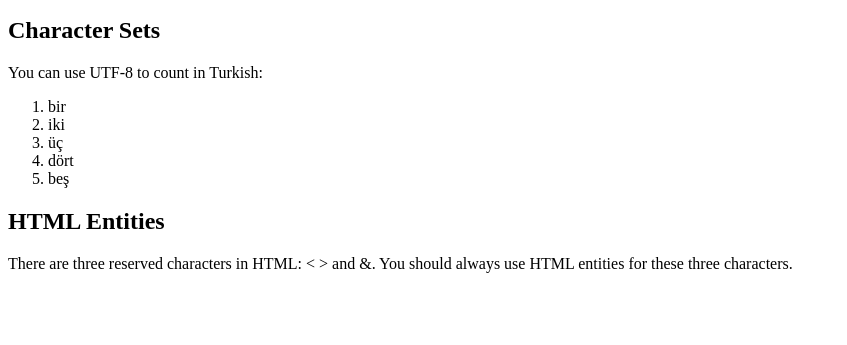
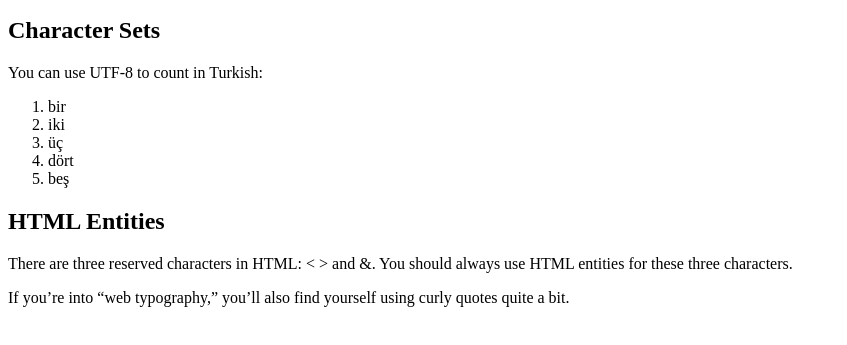
Before and after one commit to ashwathsethuraman69-collab/git_test, a plain HTML site: page images_and_links_exercise/misc/extra.html in a window 1280 px wide. Shown: the part 101-446 px from the top of the page, without its empty margins (0-847 px from the left). Drawn offline with Linux system fonts and the light colour scheme.

Commit message:
modified images_and_links_exercise/misc/extra.htm

```diff
--- a/images_and_links_exercise/misc/extra.html
+++ b/images_and_links_exercise/misc/extra.html
@@ -22,5 +22,7 @@
     <h2>HTML Entities</h2>
     <p>There are three reserved characters in HTML: &lt; &gt; and &amp;. You
     should always use HTML entities for these three characters.</p>
+    <p>If you&rsquo;re into &ldquo;web typography,&rdquo; you&rsquo;ll also find
+    yourself using curly quotes quite a bit.</p>
   </body>
 </html>
```
